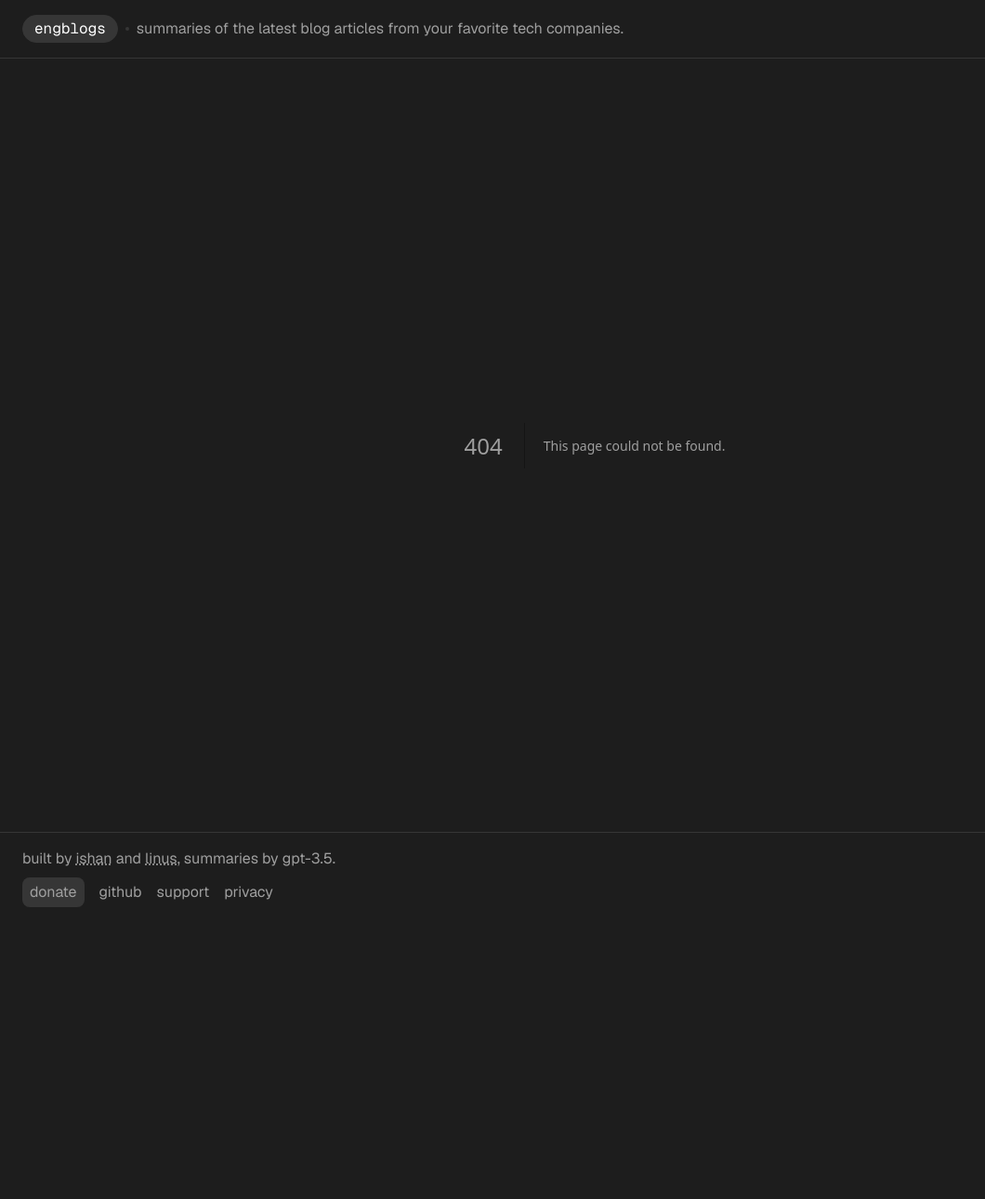
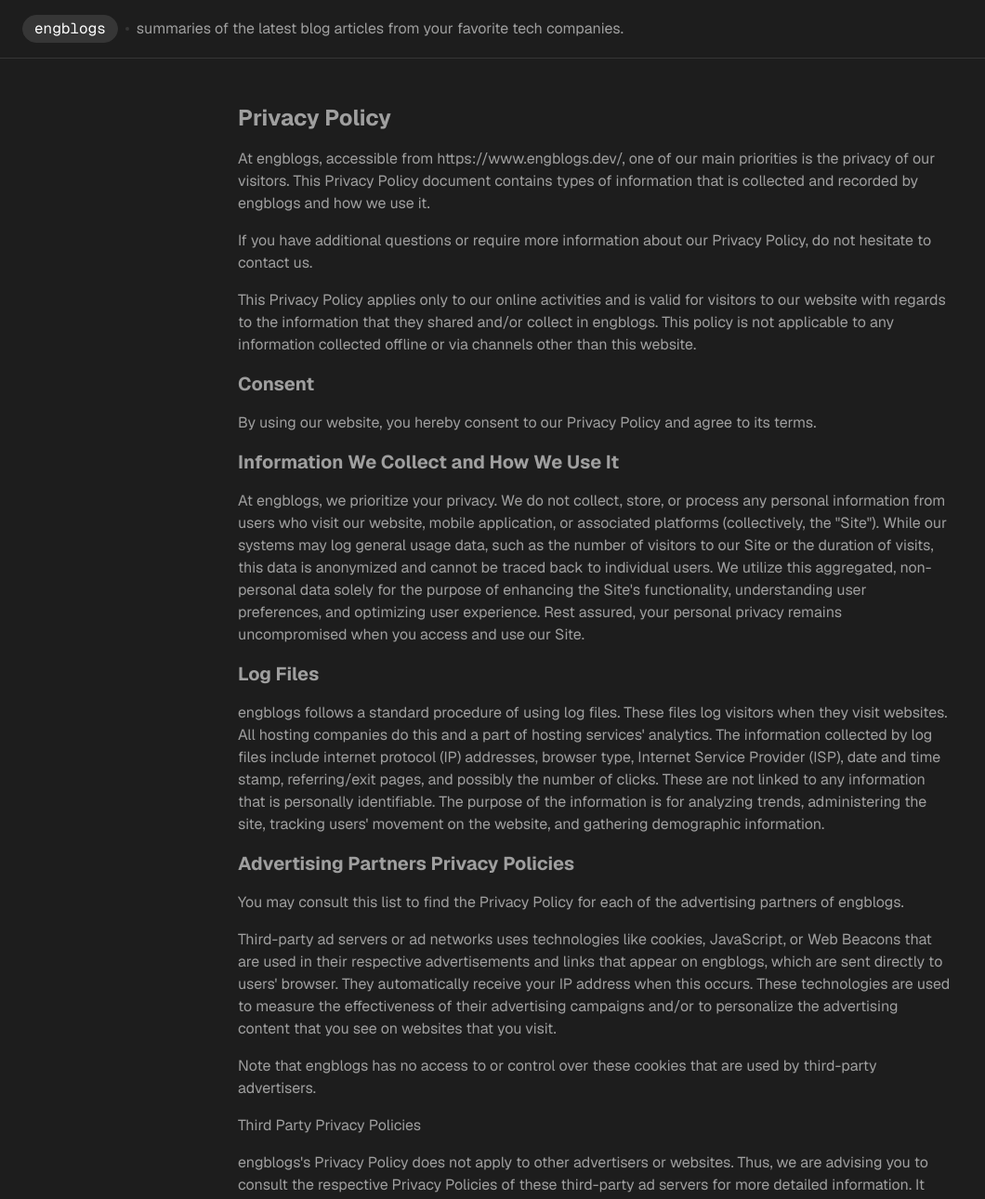
Before and after one commit to ishan0102/engblogs, a Next.js app in the folder client/: page /privacy in a window 1280 px wide. Before the commit this address had no page. Shown: the top 1290 px of the page at 93% size, without its empty margins (0-1060 px from the left). Before the commit the page ends 992 px from the top, so only its background shows below. Built offline with nearby package versions, Linux system fonts and the light colour scheme.

Commit message:
privacy and support page

```diff
--- /dev/null
+++ b/client/src/app/privacy/page.tsx
@@ -0,0 +1,188 @@
+export default function Privacy() {
+  return (
+    <div className="flex justify-center py-8">
+      <div className="flex max-w-3xl flex-col gap-4">
+        <h1 className="text-2xl font-bold">Privacy Policy</h1>
+        <p>
+          At engblogs, accessible from https://www.engblogs.dev/, one of our
+          main priorities is the privacy of our visitors. This Privacy Policy
+          document contains types of information that is collected and recorded
+          by engblogs and how we use it.
+        </p>
+        <p>
+          If you have additional questions or require more information about our
+          Privacy Policy, do not hesitate to contact us.
+        </p>
+        <p>
+          This Privacy Policy applies only to our online activities and is valid
+          for visitors to our website with regards to the information that they
+          shared and/or collect in engblogs. This policy is not applicable to
+          any information collected offline or via channels other than this
+          website.
+        </p>
+        <h2 className="text-xl font-bold">Consent</h2>
+        <p>
+          By using our website, you hereby consent to our Privacy Policy and
+          agree to its terms.
+        </p>
+        <h2 className="text-xl font-bold">
+          Information We Collect and How We Use It
+        </h2>
+        <p>
+          At engblogs, we prioritize your privacy. We do not collect, store, or
+          process any personal information from users who visit our website,
+          mobile application, or associated platforms (collectively, the
+          &quot;Site&quot;). While our systems may log general usage data, such
+          as the number of visitors to our Site or the duration of visits, this
+          data is anonymized and cannot be traced back to individual users. We
+          utilize this aggregated, non-personal data solely for the purpose of
+          enhancing the Site&apos;s functionality, understanding user
+          preferences, and optimizing user experience. Rest assured, your
+          personal privacy remains uncompromised when you access and use our
+          Site.
+        </p>
+        <h2 className="text-xl font-bold">Log Files</h2>
+        <p>
+          engblogs follows a standard procedure of using log files. These files
+          log visitors when they visit websites. All hosting companies do this
+          and a part of hosting services&apos; analytics. The information
+          collected by log files include internet protocol (IP) addresses,
+          browser type, Internet Service Provider (ISP), date and time stamp,
+          referring/exit pages, and possibly the number of clicks. These are not
+          linked to any information that is personally identifiable. The purpose
+          of the information is for analyzing trends, administering the site,
+          tracking users&apos; movement on the website, and gathering
+          demographic information.
+        </p>
+        <h2 className="text-xl font-bold">
+          Advertising Partners Privacy Policies
+        </h2>
+        <p>
+          You may consult this list to find the Privacy Policy for each of the
+          advertising partners of engblogs.
+        </p>
+        <p>
+          Third-party ad servers or ad networks uses technologies like cookies,
+          JavaScript, or Web Beacons that are used in their respective
+          advertisements and links that appear on engblogs, which are sent
+          directly to users&apos; browser. They automatically receive your IP
+          address when this occurs. These technologies are used to measure the
+          effectiveness of their advertising campaigns and/or to personalize the
+          advertising content that you see on websites that you visit.
+        </p>
+        <p>
+          Note that engblogs has no access to or control over these cookies that
+          are used by third-party advertisers.
+        </p>
+        <h2>Third Party Privacy Policies</h2>
+        <p>
+          engblogs&apos;s Privacy Policy does not apply to other advertisers or
+          websites. Thus, we are advising you to consult the respective Privacy
+          Policies of these third-party ad servers for more detailed
+          information. It may include their practices and instructions about how
+          to opt-out of certain options.{" "}
+        </p>
+        <p>
+          You can choose to disable cookies through your individual browser
+          options. To know more detailed information about cookie management
+          with specific web browsers, it can be found at the browsers&apos;
+          respective websites.
+        </p>
+        <h2 className="text-xl font-bold">
+          CCPA Privacy Rights (Do Not Sell My Personal Information)
+        </h2>
+        <p>
+          Under the CCPA, among other rights, California consumers have the
+          right to:
+        </p>
+        <p>
+          Request that a business that collects a consumer&apos;s personal data
+          disclose the categories and specific pieces of personal data that a
+          business has collected about consumers.
+        </p>
+        <p>
+          Request that a business delete any personal data about the consumer
+          that a business has collected.
+        </p>
+        <p>
+          Request that a business that sells a consumer&apos;s personal data,
+          not sell the consumer&apos;s personal data.
+        </p>
+        <p>
+          If you make a request, we have one month to respond to you. If you
+          would like to exercise any of these rights, please contact us.
+        </p>
+        <h2 className="text-xl font-bold">GDPR Data Protection Rights</h2>
+        <p>
+          We would like to make sure you are fully aware of all of your data
+          protection rights. Every user is entitled to the following:
+        </p>
+        <p>
+          The right to access - You have the right to request copies of your
+          personal data. We may charge you a small fee for this service.
+        </p>
+        <p>
+          The right to rectification - You have the right to request that we
+          correct any information you believe is inaccurate. You also have the
+          right to request that we complete the information you believe is
+          incomplete.
+        </p>
+        <p>
+          The right to erasure - You have the right to request that we erase
+          your personal data, under certain conditions.
+        </p>
+        <p>
+          The right to restrict processing - You have the right to request that
+          we restrict the processing of your personal data, under certain
+          conditions.
+        </p>
+        <p>
+          The right to object to processing - You have the right to object to
+          our processing of your personal data, under certain conditions.
+        </p>
+        <p>
+          The right to data portability - You have the right to request that we
+          transfer the data that we have collected to another organization, or
+          directly to you, under certain conditions.
+        </p>
+        <p>
+          If you make a request, we have one month to respond to you. If you
+          would like to exercise any of these rights, please contact us.
+        </p>
+        <h2 className="text-xl font-bold">Children&apos;s Information</h2>
+        <p>
+          Another part of our priority is adding protection for children while
+          using the internet. We encourage parents and guardians to observe,
+          participate in, and/or monitor and guide their online activity.
+        </p>
+        <p>
+          engblogs does not knowingly collect any Personal Identifiable
+          Information from children under the age of 13. If you think that your
+          child provided this kind of information on our website, we strongly
+          encourage you to contact us immediately and we will do our best
+          efforts to promptly remove such information from our records.
+        </p>
+        <h2 className="text-xl font-bold">Changes to This Privacy Policy</h2>
+        <p>
+          We may update our Privacy Policy from time to time. Thus, we advise
+          you to review this page periodically for any changes. We will notify
+          you of any changes by posting the new Privacy Policy on this page.
+          These changes are effective immediately, after they are posted on this
+          page.
+        </p>
+        <p>
+          Our Privacy Policy was created with the help of the{" "}
+          <a href="https://www.termsfeed.com/privacy-policy-generator/">
+            Privacy Policy Generator
+          </a>
+          .
+        </p>
+        <h2 className="text-xl font-bold">Contact Us</h2>
+        <p>
+          If you have any questions or suggestions about our Privacy Policy, do
+          not hesitate to contact us.
+        </p>
+      </div>
+    </div>
+  );
+}
--- /dev/null
+++ b/client/src/app/support/page.tsx
@@ -0,0 +1,22 @@
+import Link from "next/link";
+
+export default function Privacy() {
+  return (
+    <div className="flex justify-center py-8">
+      <div className="flex max-w-3xl flex-col gap-4">
+        <h1 className="text-2xl font-bold">Support</h1>
+        <p>
+          If you&apos;re experiencing issues with engblogs, we&apos;re here to
+          help! Please send an email to{" "}
+          <Link
+            className="underline decoration-foreground decoration-dotted underline-offset-1 transition-colors hover:text-foreground-light hover:decoration-foreground-light"
+            href="mailto:ishan0102@gmail.com?subject=Engblogs Support Request"
+          >
+            ishan0102@gmail.com
+          </Link>
+          .
+        </p>
+      </div>
+    </div>
+  );
+}
```
